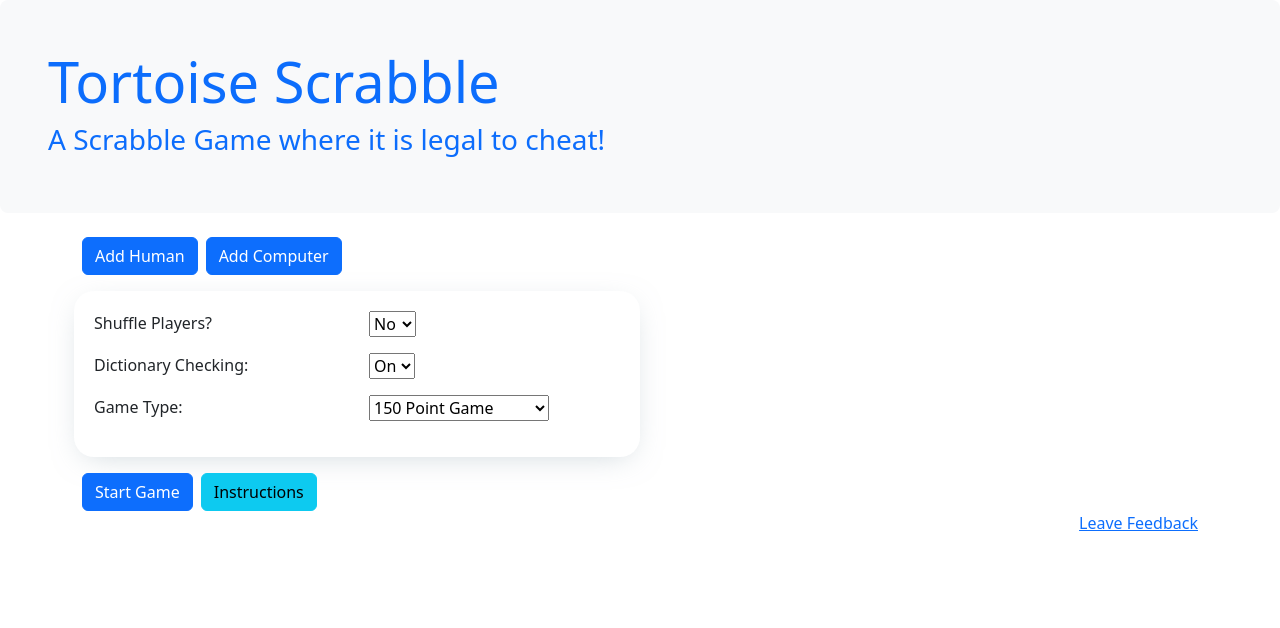
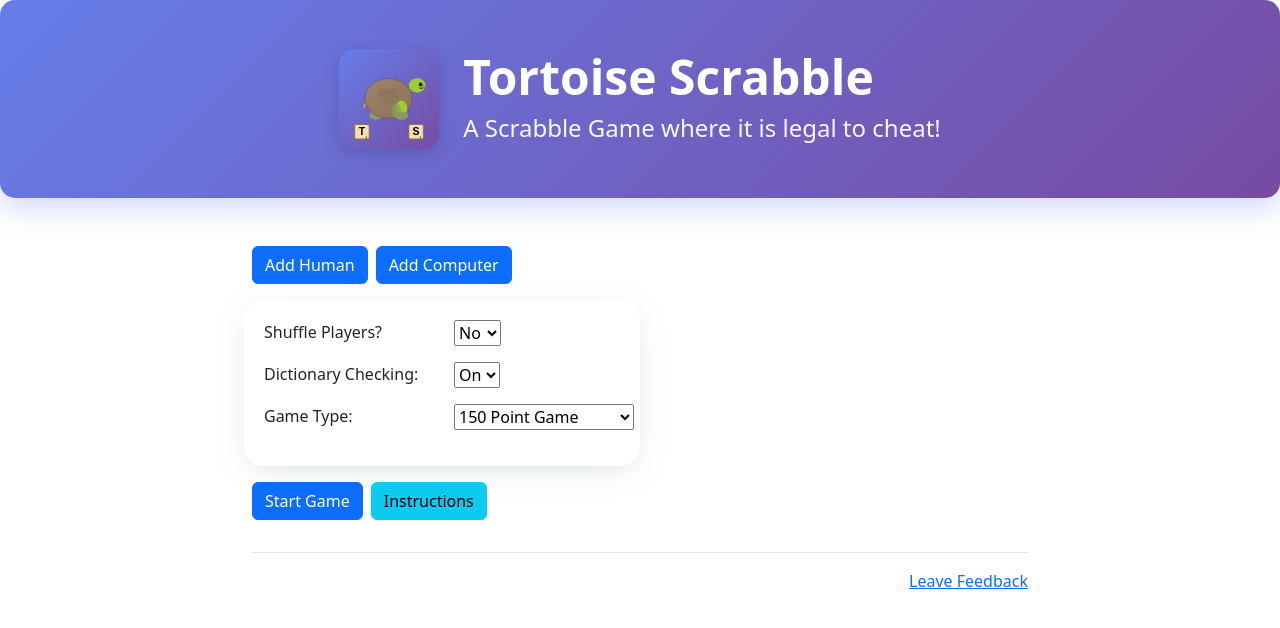
Before and after one commit to sourish33/ScrabbleReact-v2, a React (Create React App) app: page / in a window 1280 px wide. Shown: the top 628 px of the page. Built offline with nearby package versions, Linux system fonts and the light colour scheme.

Commit message:
logo updated and current turn header removed

```diff
--- a/src/ScoreKeeper/ScoreKeeper.js
+++ b/src/ScoreKeeper/ScoreKeeper.js
@@ -3,6 +3,7 @@ import { useState } from "react"
 import { Table, Button} from "react-bootstrap"
 import Swal from "sweetalert2"
 import ButtonContent from "../UI/ButtonContent/ButtonContent"
+import TortoiseLogo from "../components/TortoiseLogo"
 import { DefModal } from "./DefModal"
 import styles from "./ScoreKeeper.module.css"
 
@@ -10,28 +11,7 @@ const gameType = (points) => {
     return points === 10000 ? "Till out of tiles" : `${points} point game`
 }
 
-const CURRENT_PLAYER_NAME_MAX_LENGTH = 12
-
 const engLevels = {0: "", 1: "(Weak)", 2: "(Medium)", 3: "(Strong)"}//used to display the level of the AI
-
-const CurrentTurnHeader = ({ currentPlayerName, currentPlayerLevel }) => {
-    // For AI players (level > 0), display "AI" with difficulty level
-    // For human players (level === 0), truncate name if too long
-    const displayName = currentPlayerLevel > 0
-        ? "AI"
-        : currentPlayerName.length > CURRENT_PLAYER_NAME_MAX_LENGTH
-            ? currentPlayerName.substring(0, CURRENT_PLAYER_NAME_MAX_LENGTH) + '...'
-            : currentPlayerName
-
-    return (
-        <div className={styles.currentTurnHeader}>
-            <div className={styles.currentTurnLabel}>Current Turn</div>
-            <div className={styles.currentTurnName}>
-                {displayName} {engLevels[currentPlayerLevel]}
-            </div>
-        </div>
-    )
-}
 
 const scoreTable = (playersAndPoints, currentPlayer) => {
     return (
@@ -176,20 +156,15 @@ const ScoreKeeper = (props) => {
         })
     }
 
-    const currentPlayerData = props.playersAndPoints[props.currentPlayer]
-
     return (
         <div className={`d-flex flex-column`}>
+            <div className={styles.logoSection}>
+                <TortoiseLogo size={50} />
+            </div>
             <div
                 className={`p-1 mb-2 justify-content-center ${styles["pointsOuterBox"]}`}>
                 Points possible:{" "}
                 <span className={styles.bold}>{props.pointsPossible}</span>
-            </div>
-            <div className="p-1 mb-2 justify-content-center">
-                <CurrentTurnHeader
-                    currentPlayerName={currentPlayerData.name}
-                    currentPlayerLevel={currentPlayerData.level}
-                />
             </div>
             <div className="p-1 mb-2 justify-content-center">
                 {scoreTable(props.playersAndPoints, props.currentPlayer)}
--- a/src/ScoreKeeper/ScoreKeeper.module.css
+++ b/src/ScoreKeeper/ScoreKeeper.module.css
@@ -73,50 +73,12 @@ th {
     color: red;
 }
 
-.currentTurnHeader {
-    width: 80%;
-    margin: 0 auto;
-    background: linear-gradient(135deg, #667eea 0%, #764ba2 100%);
-    border-radius: 8px;
-    padding: 12px;
-    text-align: center;
-    box-shadow: 0 4px 6px rgba(0, 0, 0, 0.1);
-    animation: pulse 2s ease-in-out infinite;
-}
-
-.currentTurnLabel {
-    font-size: 0.85em;
-    color: rgba(255, 255, 255, 0.9);
-    font-weight: 500;
-    text-transform: uppercase;
-    letter-spacing: 1px;
-    margin-bottom: 4px;
-}
-
-.currentTurnName {
-    font-size: 1.3em;
-    color: white;
-    font-weight: bold;
-    text-shadow: 1px 1px 2px rgba(0, 0, 0, 0.2);
-}
-
 .turnArrow {
     color: #667eea;
     font-weight: bold;
     font-size: 1.1em;
     margin-right: 4px;
     animation: blink 1.5s ease-in-out infinite;
-}
-
-@keyframes pulse {
-    0%, 100% {
-        transform: scale(1);
-        box-shadow: 0 4px 6px rgba(0, 0, 0, 0.1);
-    }
-    50% {
-        transform: scale(1.02);
-        box-shadow: 0 6px 12px rgba(102, 126, 234, 0.3);
-    }
 }
 
 @keyframes blink {
@@ -128,6 +90,13 @@ th {
     }
 }
 
+.logoSection {
+    display: flex;
+    justify-content: center;
+    padding: 0.75rem 0;
+    margin-bottom: 0.5rem;
+}
+
 @media only screen and (max-width: 992px) {
 
     .smallscreen{
@@ -136,15 +105,8 @@ th {
         /* color: lightseagreen; */
       }
 
-    .currentTurnHeader {
-        padding: 10px;
-    }
-
-    .currentTurnLabel {
-        font-size: 0.75em;
-    }
-
-    .currentTurnName {
-        font-size: 1.1em;
+    /* Hide logo on mobile to save space */
+    .logoSection {
+        display: none;
     }
 }
--- /dev/null
+++ b/src/components/TortoiseLogo.js
@@ -0,0 +1,14 @@
+import React from 'react';
+
+const TortoiseLogo = ({ size = 100, className = '' }) => {
+  return (
+    <img
+      src={`${process.env.PUBLIC_URL}/tortoise-logo.svg`}
+      alt="Tortoise Scrabble Logo"
+      style={{ height: `${size}px`, width: 'auto' }}
+      className={className}
+    />
+  );
+};
+
+export default TortoiseLogo;
--- a/src/pages/WelcomePage.js
+++ b/src/pages/WelcomePage.js
@@ -3,6 +3,7 @@ import { useNavigate } from 'react-router-dom';
 import { Container } from 'react-bootstrap';
 import Swal from 'sweetalert2';
 import GameInfo from '../GameInfo/GameInfo';
+import TortoiseLogo from '../components/TortoiseLogo';
 import styles from './WelcomePage.module.css';
 import { STORAGE_KEYS, clearGameData, hasSavedGame as checkSavedGame, getSavedSettings, getSavedPlayersAndPoints } from '../Utils/localStorage';
 
@@ -107,12 +108,17 @@ const WelcomePage = () => {
   };
 
   return (
-    <div style={{top:'0.5px'}}>
-      <div className={`p-5 mb-4 bg-light rounded-3 ${styles.headerImage}`}>
-        <h1 className="display-4">Tortoise Scrabble</h1>
-        <h3>A Scrabble Game where it is legal to cheat!</h3>
+    <div className={styles.fadeIn}>
+      <div className={`p-5 mb-5 ${styles.headerImage}`}>
+        <div className={styles.logoContainer}>
+          <TortoiseLogo size={100} className={styles.logo} />
+          <div className={styles.titleContainer}>
+            <h1>Tortoise Scrabble</h1>
+            <h3>A Scrabble Game where it is legal to cheat!</h3>
+          </div>
+        </div>
       </div>
-      <Container>
+      <Container className={styles.container}>
         <GameInfo
           handleSubmit={handleSubmit}
           hasSavedGame={hasSavedGame}
@@ -120,7 +126,7 @@ const WelcomePage = () => {
           onResumeGame={handleResumeGame}
           onDiscardGame={handleDiscardGame}
         />
-        <p style={{textAlign:'right'}}>
+        <div className={styles.feedbackLink}>
           <a
             href="https://forms.gle/4FfSmwEHkgjvYZK7A"
             target="_blank"
@@ -128,7 +134,7 @@ const WelcomePage = () => {
           >
             Leave Feedback
           </a>
-        </p>
+        </div>
       </Container>
     </div>
   );
--- a/src/pages/WelcomePage.module.css
+++ b/src/pages/WelcomePage.module.css
@@ -1,5 +1,93 @@
 .headerImage {
-    color:rgb(12, 109, 252);
-    font:3em;
+    background: linear-gradient(135deg, #667eea 0%, #764ba2 100%);
+    color: white;
     font-weight: bold;
+    border-radius: 15px;
+    box-shadow: 0 10px 30px rgba(102, 126, 234, 0.3);
+    transition: transform 0.3s ease;
 }
+
+.headerImage:hover {
+    transform: translateY(-2px);
+    box-shadow: 0 15px 40px rgba(102, 126, 234, 0.4);
+}
+
+.logoContainer {
+  display: flex;
+  align-items: center;
+  justify-content: center;
+  gap: 1.5rem;
+  flex-wrap: wrap;
+}
+
+.logo {
+  flex-shrink: 0;
+  filter: drop-shadow(0 4px 8px rgba(0, 0, 0, 0.15));
+}
+
+.titleContainer {
+  text-align: left;
+}
+
+.titleContainer h1 {
+    font-size: 3em;
+    font-weight: bold;
+    margin-bottom: 0.5rem;
+}
+
+.titleContainer h3 {
+    font-size: 1.5em;
+    font-weight: 300;
+    opacity: 0.95;
+}
+
+/* Mobile responsive */
+@media (max-width: 768px) {
+  .logoContainer {
+    flex-direction: column;
+    gap: 1rem;
+  }
+
+  .logo {
+    /* Scale down on mobile if needed */
+  }
+
+  .titleContainer {
+    text-align: center;
+  }
+
+  .titleContainer h1 {
+    font-size: 2em;
+  }
+
+  .titleContainer h3 {
+    font-size: 1.2em;
+  }
+}
+
+.fadeIn {
+    animation: fadeIn 0.6s ease-in;
+}
+
+@keyframes fadeIn {
+    from {
+        opacity: 0;
+        transform: translateY(20px);
+    }
+    to {
+        opacity: 1;
+        transform: translateY(0);
+    }
+}
+
+.container {
+    max-width: 800px;
+    margin: 0 auto;
+}
+
+.feedbackLink {
+    text-align: right;
+    margin-top: 2rem;
+    padding-top: 1rem;
+    border-top: 1px solid rgba(0, 0, 0, 0.1);
+}
```
Also changed, not shown: public/tortoise-logo.svg (added).
